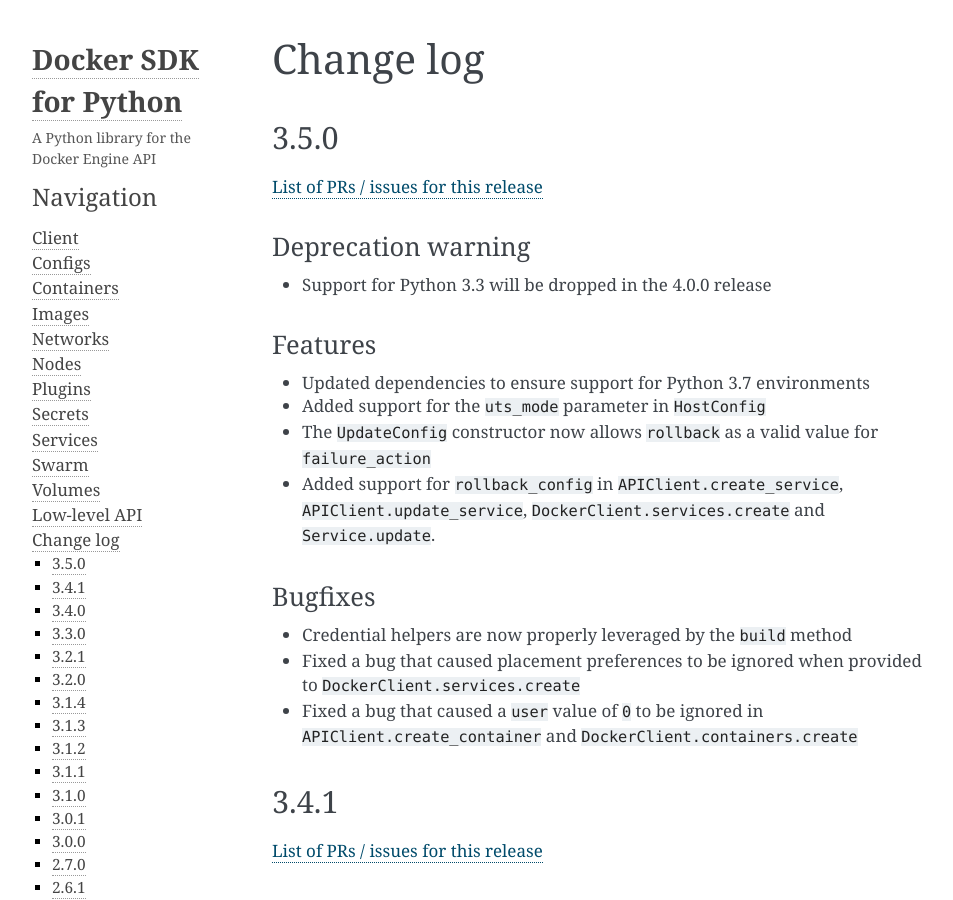
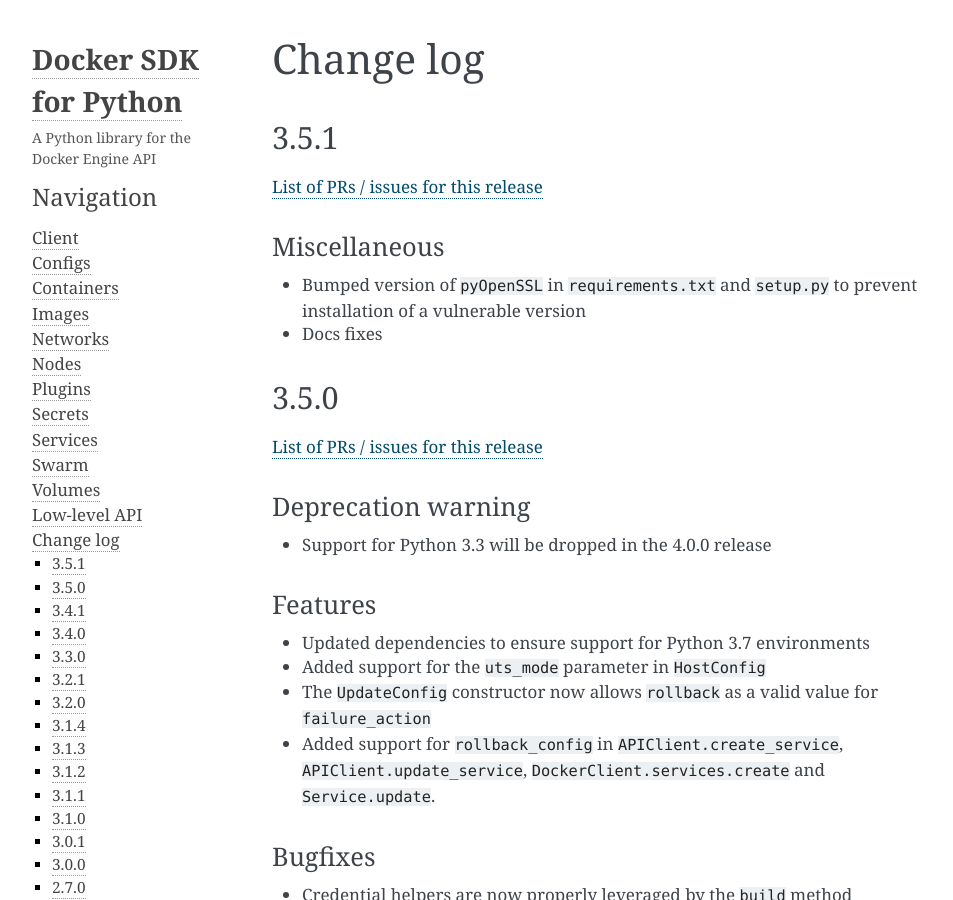
Before and after one commit to docker/docker-py, a Sphinx documentation site: the page built from docs/change-log.md, in a window 1280 px wide and 900 px high. Shown: the whole window, without its empty margins (148-1101 px from the left). Built offline with Sphinx 7.4.7, drawn with Linux system fonts in a browser that asks for light colours; pages that are not in the unit, such as notebooks, are missing from menus.

Commit message:
Bump 3.5.1
Signed-off-by: Joffrey F <joffrey@docker.com>

```diff
--- a/docker/version.py
+++ b/docker/version.py
@@ -1,2 +1,2 @@
-version = "3.6.0-dev"
+version = "3.5.1"
 version_info = tuple([int(d) for d in version.split("-")[0].split(".")])
--- a/docs/change-log.md
+++ b/docs/change-log.md
@@ -1,10 +1,22 @@
 Change log
 ==========
 
+3.5.1
+-----
+
+[List of PRs / issues for this release](https://github.com/docker/docker-py/milestone/54?closed=1)
+
+### Miscellaneous
+
+* Bumped version of `pyOpenSSL` in `requirements.txt` and `setup.py` to prevent
+  installation of a vulnerable version
+
+* Docs fixes
+
 3.5.0
 -----
 
-[List of PRs / issues for this release](https://github.com/docker/docker-py/milestone=53?closed=1)
+[List of PRs / issues for this release](https://github.com/docker/docker-py/milestone/53?closed=1)
 
 ### Deprecation warning
 
```
